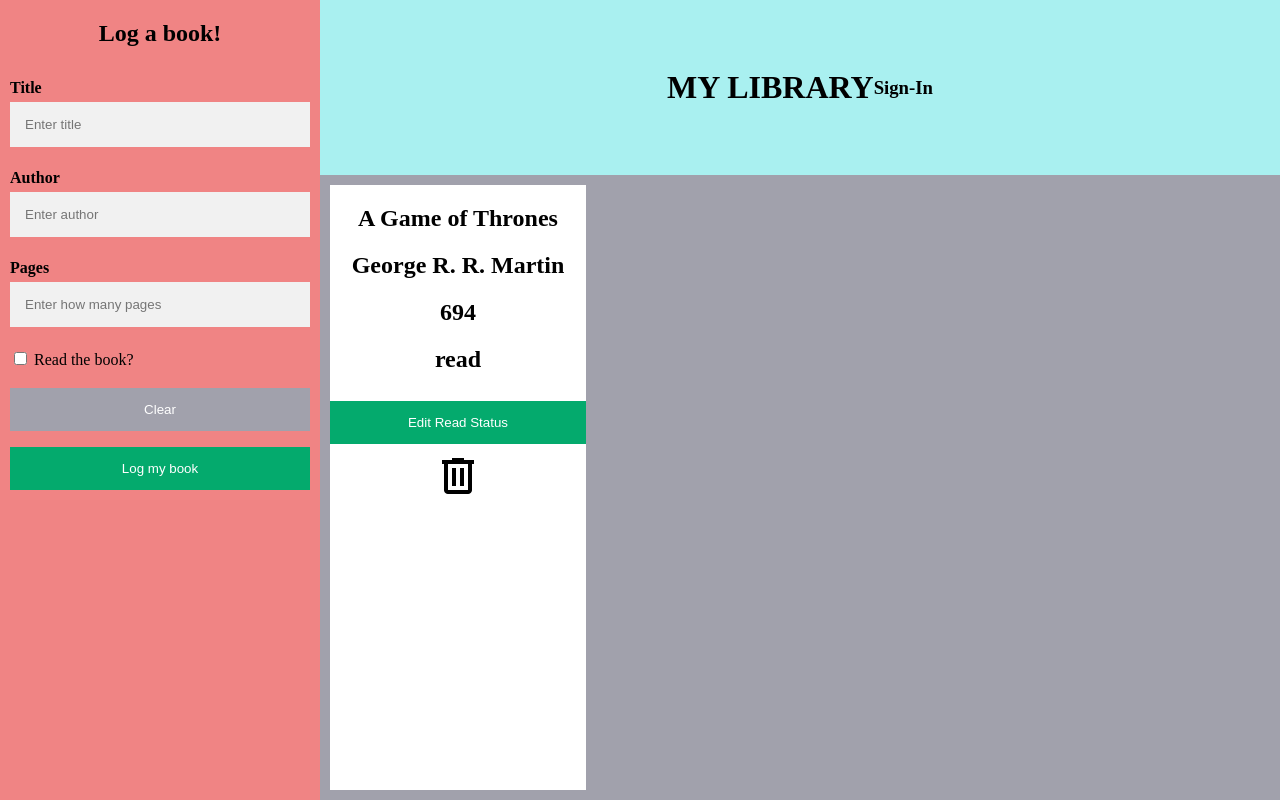
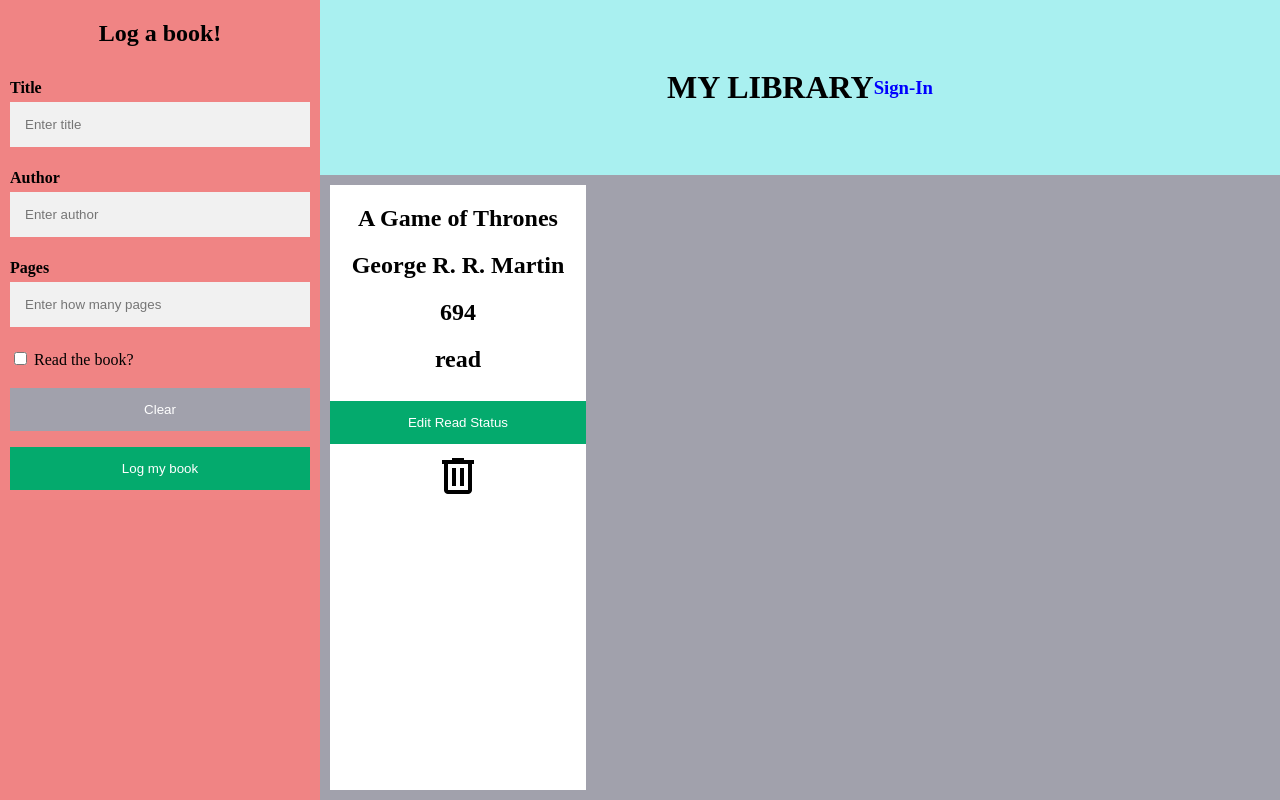
Before and after one commit to rlw92/library, a website with bundled scripts: page index.html in a window 1280 px wide. In both pictures the pointer is over the element "Sign-In". Built offline with nearby package versions, Linux system fonts and the light colour scheme; no server answers.

Commit message:
Style update, definitely need to return to polish up the project as this is one I feel proud of for hooking up to the firebase.

```diff
--- a/style.css
+++ b/style.css
@@ -37,6 +37,8 @@
   text-decoration: none;
   cursor: pointer;
 }
+
+#modalBtn:hover{color:blue;cursor:pointer;}
 
 body{
 
```
